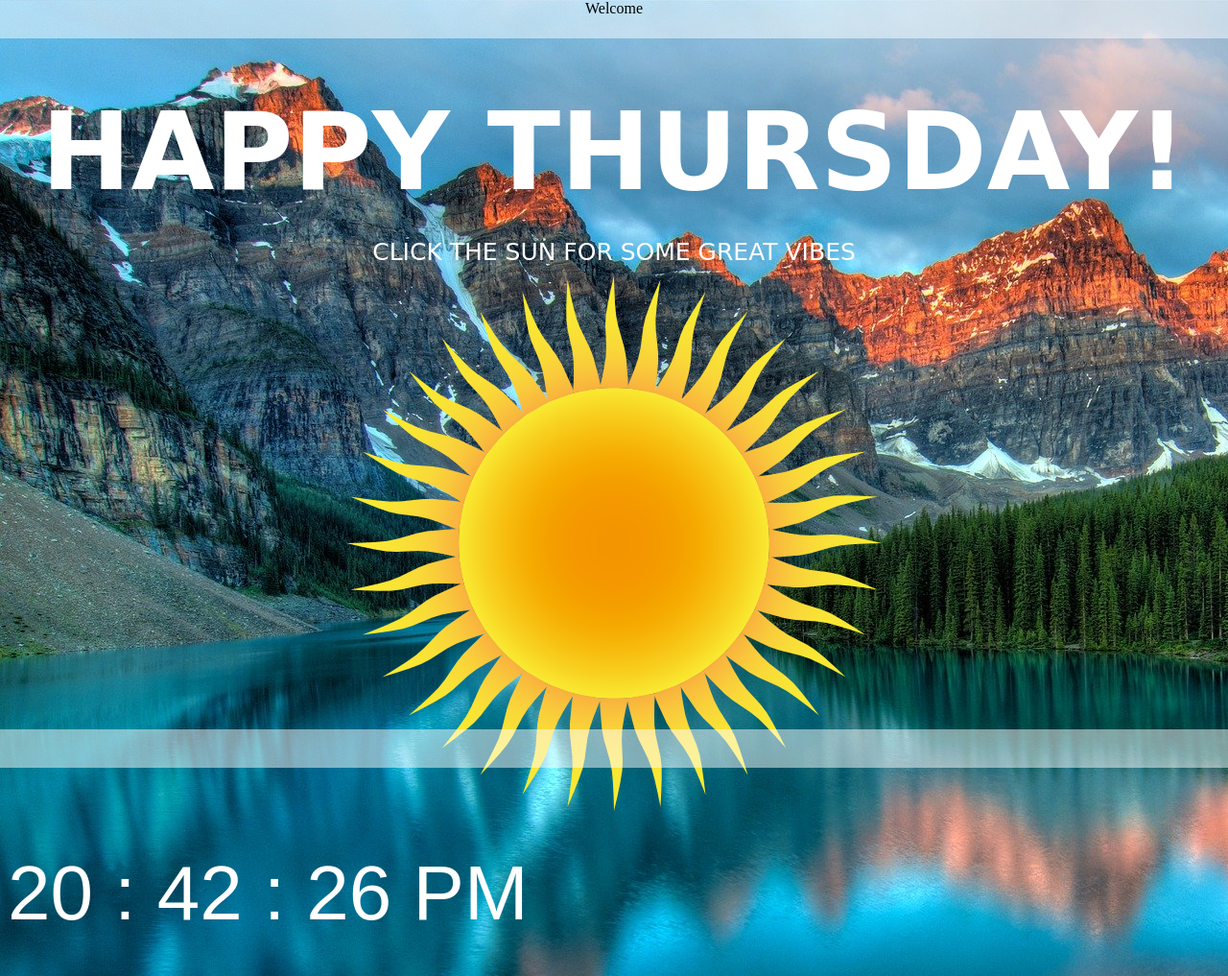
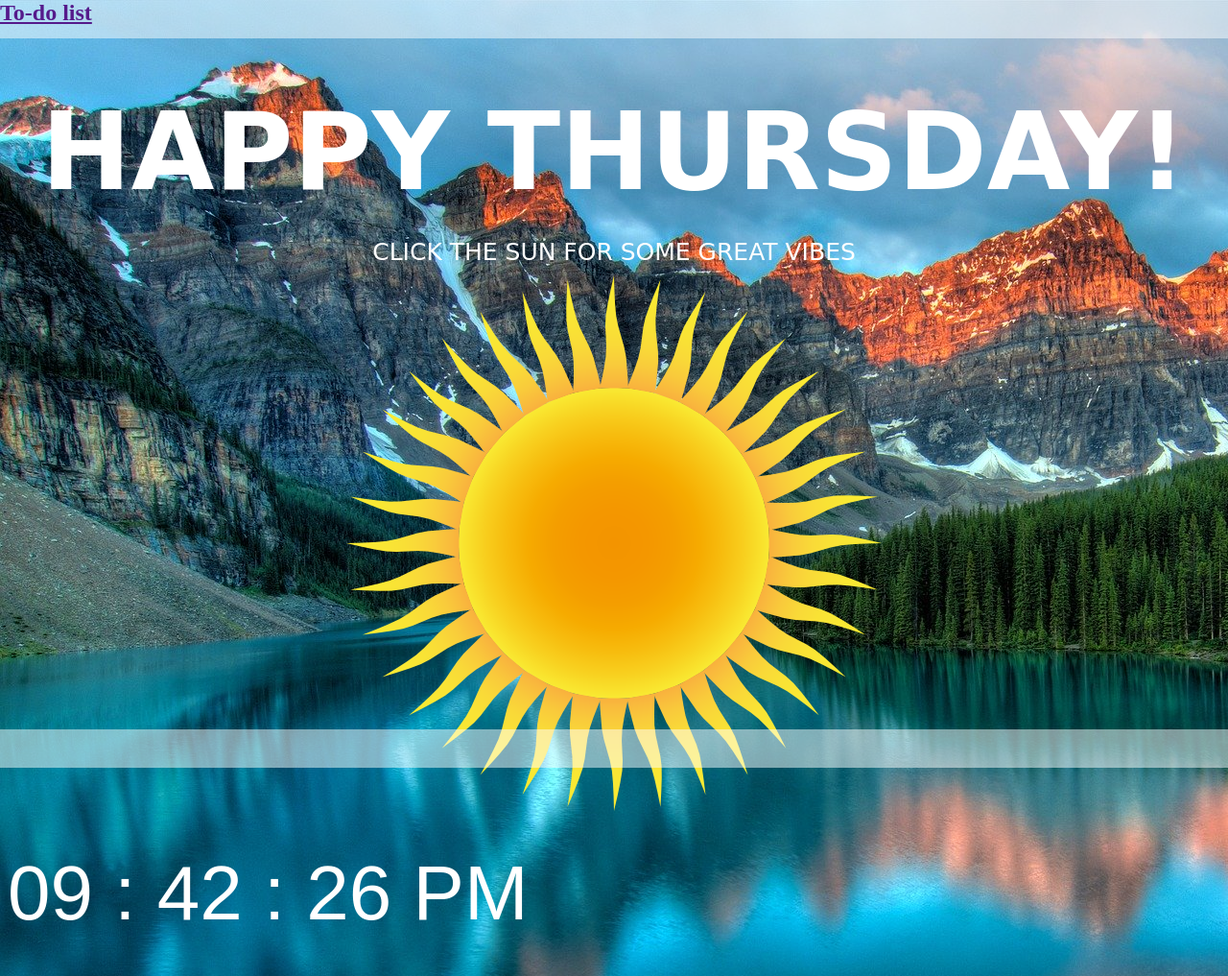
Before and after one commit to braddonako/ahaha, a website: page index.html in a window 1280 px wide. Shown: the whole page at 96% size. Drawn offline with nearby package versions, Linux system fonts and the light colour scheme; a web font is replaced by a local one.

Commit message:
clock tells correct time now

```diff
--- a/index.html
+++ b/index.html
@@ -10,7 +10,12 @@
 </head>
 <body class='page_container'>
     <section class='header'>
-        <header>Welcome</header>
+        <!-- left aligned links -->
+        <header>
+            <div>
+               <a href>To-do list</a>
+            </div>
+         </header>
     </section>
 
     <section>
--- a/script.js
+++ b/script.js
@@ -53,7 +53,7 @@ function currentTime(){
     let seconds = date.getSeconds();
     let midday = "AM";
     midday = (hour >= 12) ? 'PM' : 'AM';
-    hour = (hour == 0) ? 12 : ((hour > 12) ? hour - 1: hour)
+    hour = (hour == 0) ? 12 : ((hour > 12) ? (hour - 12): hour)
     hour = updateTime(hour);
     minutes = updateTime(minutes);
     seconds = updateTime(seconds);
--- a/style.css
+++ b/style.css
@@ -38,12 +38,15 @@ iframe {
 
 header{
       background-color: rgba(255, 255, 255, .5);
+      color: gray;
+      font-weight: bolder;
+      font-size: 1.5em;
       position:fixed;
       top:0;
       left:0;
       width: 100%;
       height: 40px;
-      text-align: center;
+      /* text-align: center; */
 }
 
 
```
